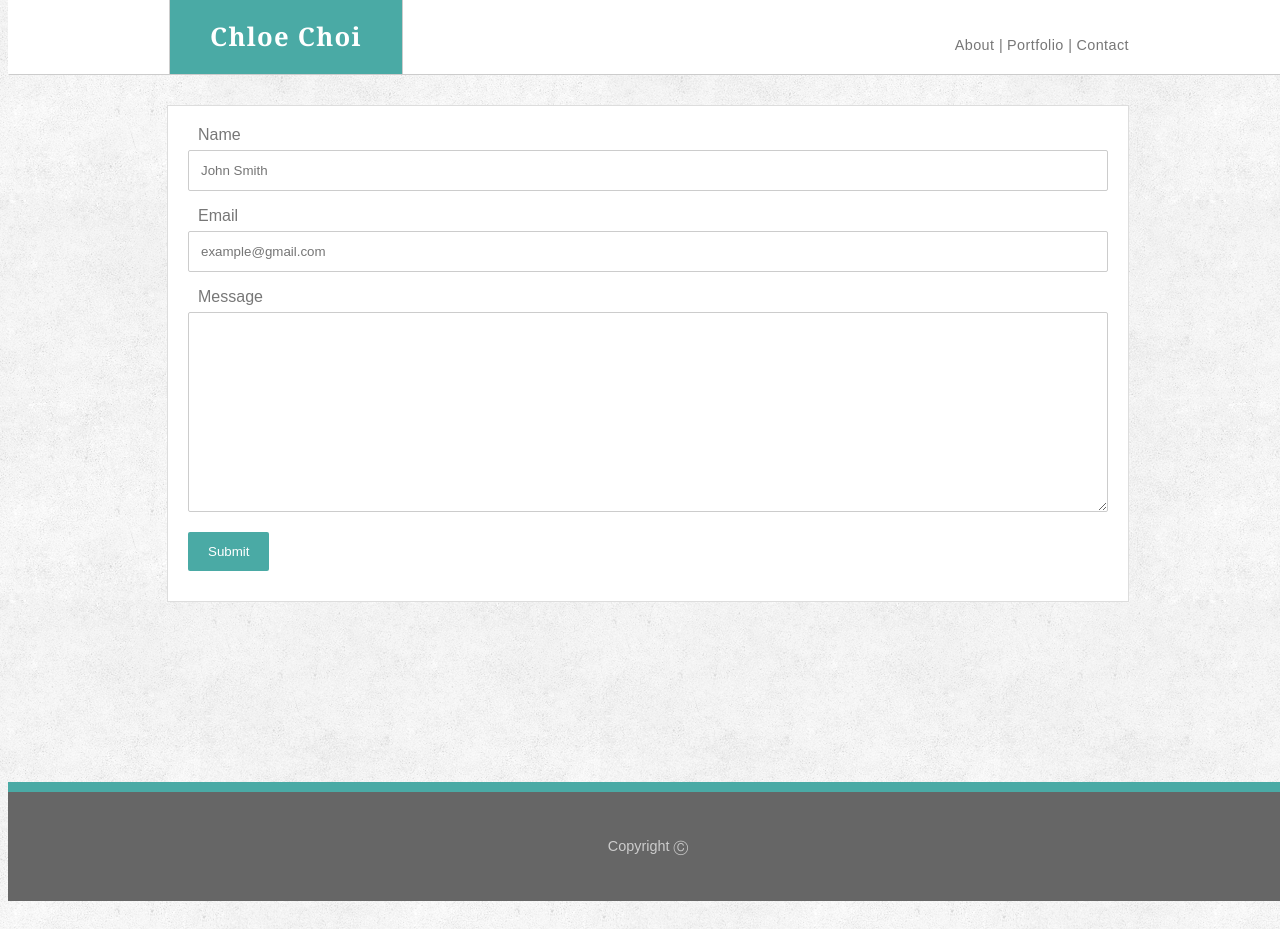
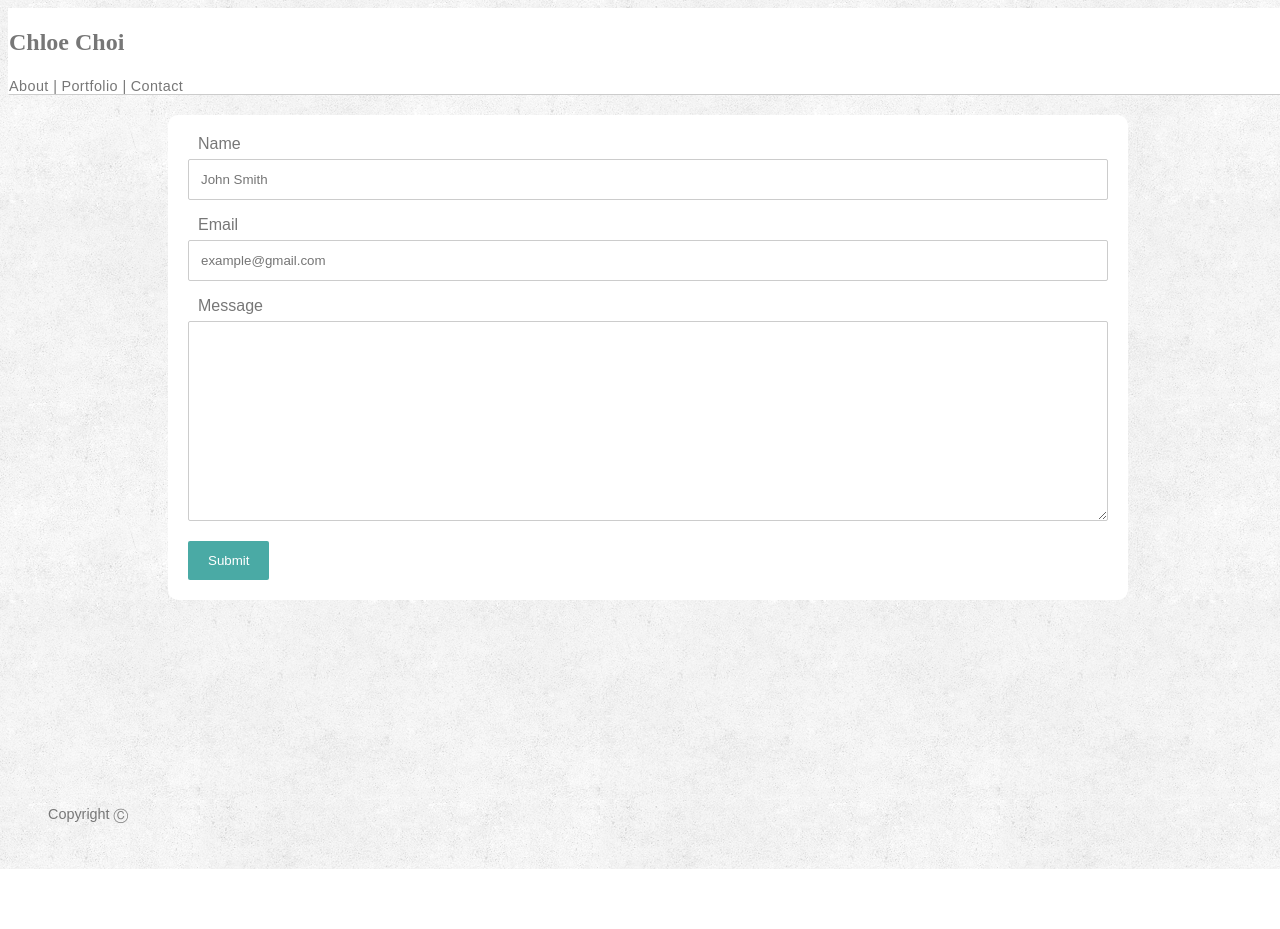
Before and after one commit to chloec222/Responsive-Portfolio, a plain HTML site: page contact.html in a window 1280 px wide. After the commit the page ends 869 px from the top, so only its background shows below. Drawn offline with Linux system fonts and the light colour scheme.

Commit message:
Update contact.html

```diff
--- a/contact.html
+++ b/contact.html
@@ -7,22 +7,20 @@
     <title>Contact</title>
 
     <link href="style.css" type="text/css" rel="stylesheet" />
-    <link href="style3.css" type="text/css" rel="stylesheet" />
+
 
 </head>
 
 
 <body>
 
-    <div class="header" style="position: relative; top: -10px;">
-        <div class="wrapper">
+        <div class="header">
 
-         <a href="#" class="logo">Chloe Choi</a>
+             <a href="index.html"><h2>Chloe Choi</h2></a>
 
-
-            <ul id="nav" >
+                <nav>
                     <li>
-                    <a href="index1.html">About |</a>
+                        <a href="index.html">About |</a>
                     </li>
 
                      <li>
@@ -32,14 +30,14 @@
                     <li>
                         <a href="contact.html"> Contact</a>
                     </li>
-            </ul>
+                </nav>
 
-        </div>
         </div>
 
 
 
-    <div class="wrapper2">
+
+    <div class="wrapper">
         <div class="container2">
             <form action="action_page.php">
 
@@ -63,8 +61,8 @@
     <div id="space"> </div>
 
 
-    <div id="footer" style="position: relative; bottom: +20px;">
-        <p id="copyright">Copyright &#9400;</p>
+    <div class="footer">
+            <p class="copyright">Copyright &#9400;</p>
         </div>
 
 </body>
```
Lines whose indentation alone changed are shown as unchanged.
